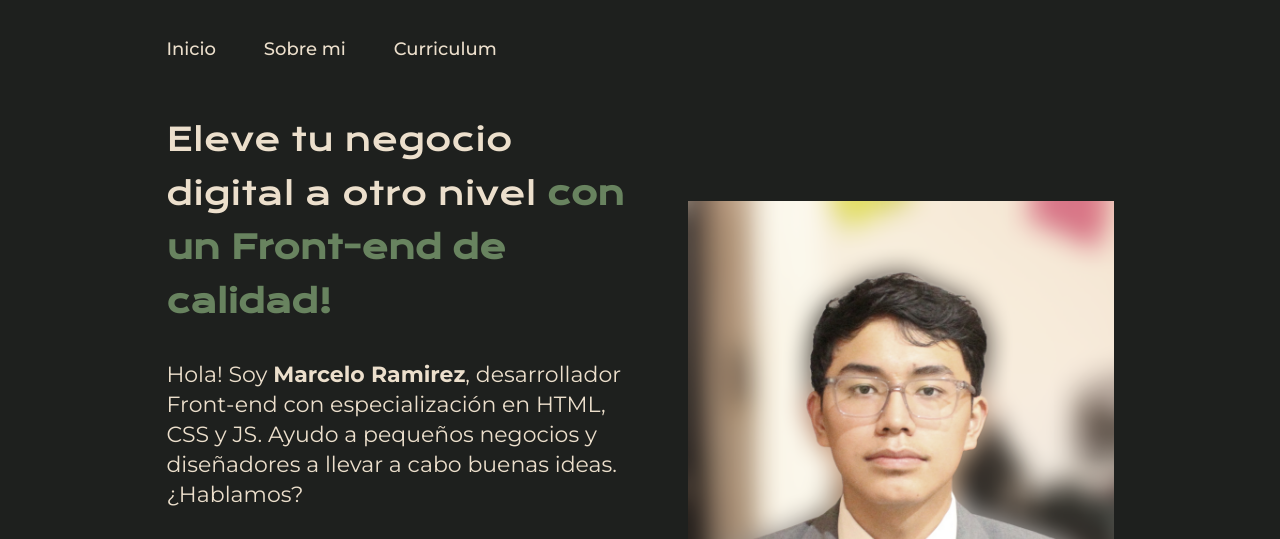
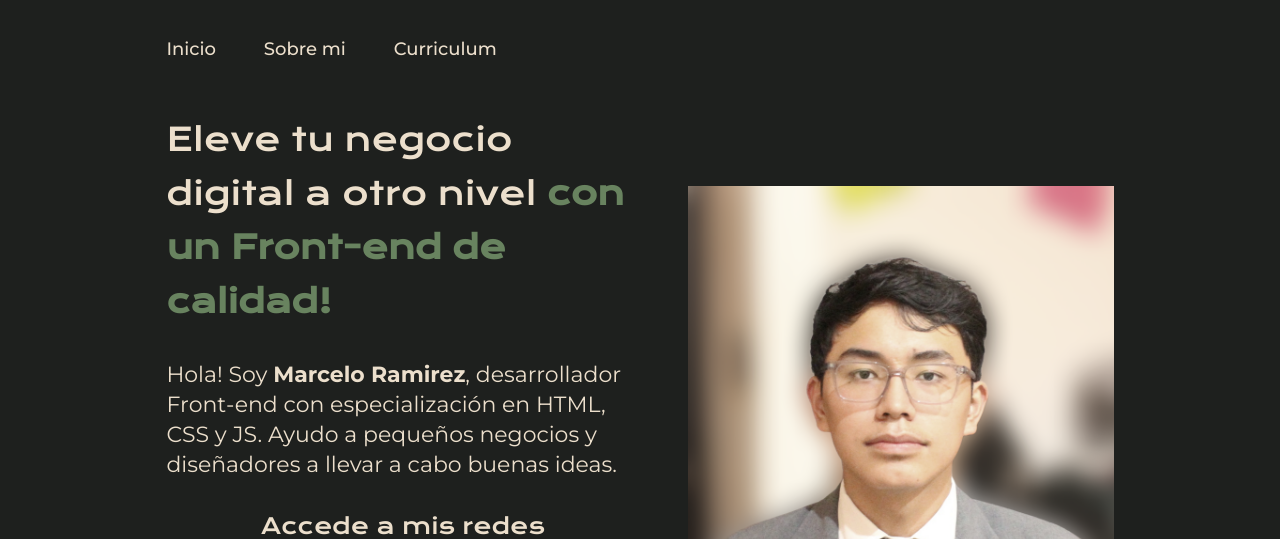
Before and after one commit to chelooa/Portafolio, a plain HTML site: page index.html in a window 1280 px wide. Shown: the top 539 px of the page. Drawn offline with nearby package versions, Linux system fonts and the light colour scheme.

Commit message:
Quite ¿Hablamos? del párrafo del texto de inico

```diff
--- a/index.html
+++ b/index.html
@@ -24,7 +24,7 @@
                 con un Front-end de calidad!</strong></h1>
             <p class="presentacion-texto-parrafo"> Hola! Soy <strong>Marcelo Ramirez</strong>, desarrollador Front-end con especialización
                 en HTML, CSS y JS. Ayudo a pequeños negocios y diseñadores a llevar
-                a cabo buenas ideas. ¿Hablamos?</p>
+                a cabo buenas ideas.</p>
 
             <div class="presentacion-anclas">
                 <h2 class="presentacion-subtitulo-enlaces">Accede a mis redes</h1>
```
